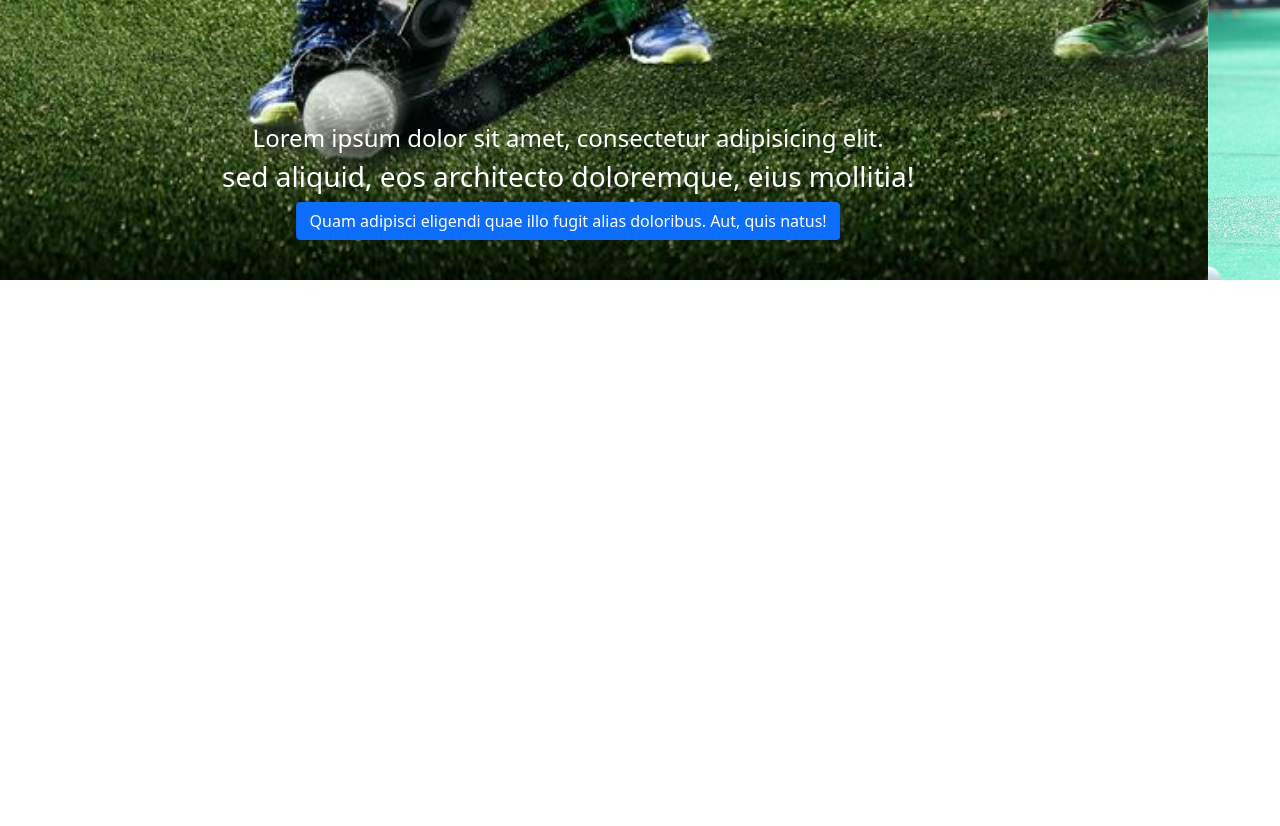
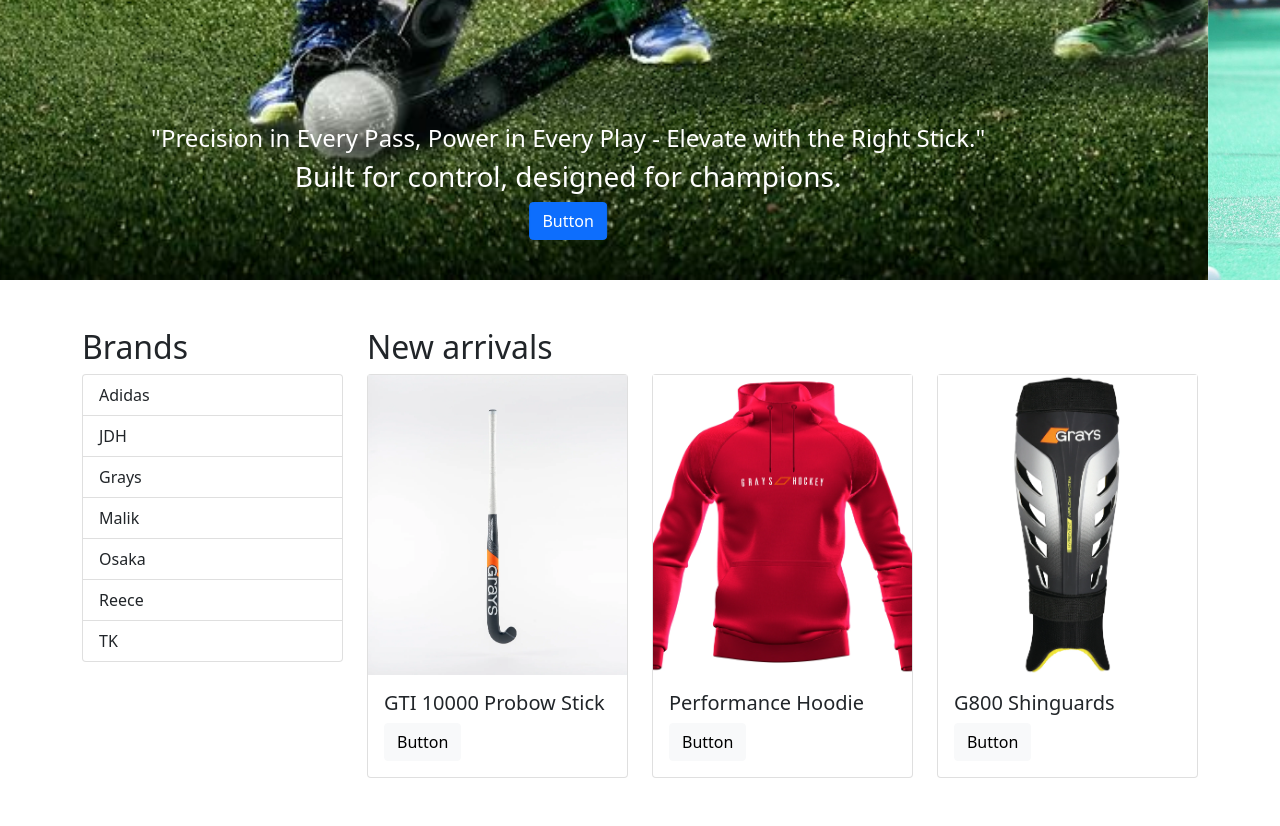
Before and after one commit to kriskensy/WebDev_Bootstrap-exercise, a website: page index.html in a window 1280 px wide. Shown: the part 520-1346 px from the top of the page. Before the commit the page ends 800 px from the top, so only its background shows below. Drawn offline with nearby package versions, Linux system fonts and the light colour scheme.

Commit message:
Add section with 2 columns. Brands and New arrivals

```diff
--- a/index.html
+++ b/index.html
@@ -20,16 +20,19 @@
         <div class="collapse navbar-collapse" id="mobile-menu">
             <ul class="navbar-nav">
                 <li class="dropdown">
-                    <a class="nav-link dropdown-toggle" data-bs-toggle="dropdown" href="#">Lorem ipsum dolor</a>
+                    <a class="nav-link dropdown-toggle" data-bs-toggle="dropdown" href="#">Shop</a>
                     <div class="dropdown-menu">
-                        <a class="dropdown-item" href="#">Quibusdam aliquam</a>
-                        <a class="dropdown-item" href="#">Quibusdam aliquam</a>
-                        <a class="dropdown-item" href="#">Quibusdam aliquam</a>
+                        <a class="dropdown-item" href="#">Sticks</a>
+                        <a class="dropdown-item" href="#">Protection</a>
+                        <a class="dropdown-item" href="#">Bags</a>
+                        <a class="dropdown-item" href="#">Shoes</a>
+                        <a class="dropdown-item" href="#">Balls</a>
+                        <a class="dropdown-item" href="#">Accessories</a>
                     </div>
                 </li>
-                <li><a class="nav-link" href="#">Lorem ipsum dolor</a></li>
-                <li><a class="nav-link" href="#">Lorem ipsum dolor</a></li>
-                <li><a class="nav-link" href="#">Lorem ipsum dolor</a></li>
+                <li><a class="nav-link" href="#">Sticks technology</a></li>
+                <li><a class="nav-link" href="#">Our team</a></li>
+                <li><a class="nav-link" href="#">News</a></li>
             </ul>
             <div class="btn-group ms-auto" role="group" aria-label="Basic example">
                 <button type="button" class="btn btn-success"><i class="fa-solid fa-cart-shopping"></i>Cart</button>
@@ -43,37 +46,38 @@
             <div class="carousel-item active">
                 <img class="w-100" src="images/hockey1.jpg" alt="image">
                 <div class="carousel-caption">
-                    <h4>Lorem ipsum dolor sit amet, consectetur adipisicing elit.</h4>
-                    <h3>sed aliquid, eos architecto doloremque, eius mollitia!</h3>
-                    <a class="btn btn-primary" href="#">Quam adipisci eligendi quae illo fugit alias doloribus. Aut, quis natus!</a>
+                    <h4>"Precision in Every Pass, Power in Every Play - Elevate with the Right Stick."</h4>
+                    <h3>Built for control, designed for champions.</h3>
+                    <a class="btn btn-primary" href="#">Button</a>
                 </div>
             </div>
 
             <div class="carousel-item">
                 <img class="w-100" src="images/hockey2.jpg" alt="image">
                 <div class="carousel-caption">
-                    <h4>Lorem ipsum dolor sit amet, consectetur adipisicing elit.</h4>
-                    <h3>sed aliquid, eos architecto doloremque, eius mollitia!</h3>
-                    <a class="btn btn-primary" href="#">Quam adipisci eligendi quae illo fugit alias doloribus. Aut, quis natus!</a>
+                    <h4>"Unleash Precision. Play with Power. Own the Field."</h4>
+                    <h3>Feel the difference in every swing.</h3>
+                    <a class="btn btn-primary" href="#">Button</a>
                 </div>
             </div>
             <div class="carousel-item">
                 <img class="w-100" src="images/hockey3.jpg" alt="image">
                 <div class="carousel-caption">
-                    <h4>Lorem ipsum dolor sit amet, consectetur adipisicing elit.</h4>
-                    <h3>sed aliquid, eos architecto doloremque, eius mollitia!</h3>
-                    <a class="btn btn-primary" href="#">Quam adipisci eligendi quae illo fugit alias doloribus. Aut, quis natus!</a>
+                    <h4>"Master Your Skills, Rule the Field - Your Game, Your Stick."</h4>
+                    <h3>Crafted to match your drive and ambition.</h3>
+                    <a class="btn btn-primary" href="#">Button</a>
                 </div>
             </div>
             <div class="carousel-item">
                 <img class="w-100" src="images/hockey4.jpg" alt="image">
                 <div class="carousel-caption">
-                    <h4>Lorem ipsum dolor sit amet, consectetur adipisicing elit.</h4>
-                    <h3>sed aliquid, eos architecto doloremque, eius mollitia!</h3>
-                    <a class="btn btn-primary" href="#">Quam adipisci eligendi quae illo fugit alias doloribus. Aut, quis natus!</a>
+                    <h4>"Defend Your Goal, Own the Game - Be Unstoppable."</h4>
+                    <h3>Stand strong, save every shot.</h3>
+                    <a class="btn btn-primary" href="#">Button</a>
                 </div>
             </div>
         </div>
+        <!-- UWAGA PRZEZ ROLE="BUTTON" nie startuje poprawnie NPM RUN WATCH
         <a class="carousel-control-prev" href="#main-slider" role="button" data-bs-slide="prev">
             <span class="carousel-control-prev-icon" aria-hidden="true"></span>
             <span class="visually-hidden">Previous</span>
@@ -82,6 +86,77 @@
             <span class="carousel-control-next-icon" aria-hidden="true"></span>
             <span class="visually-hidden">Next</span>
         </a>
+        -->
+    </div>
+
+    <div class="products py-5">
+        <div class="container">
+            <div class="row">
+
+                <div class="col-3">
+                    <h2>Brands</h2>
+                    <div class="list-group flex-sm-row flex-md-column">
+                        <a class="list-group-item list-group-item-action" href="#">Adidas</a>
+                        <a class="list-group-item list-group-item-action" href="#">JDH</a>
+                        <a class="list-group-item list-group-item-action" href="#">Grays</a>
+                        <a class="list-group-item list-group-item-action" href="#">Malik</a>
+                        <a class="list-group-item list-group-item-action" href="#">Osaka</a>
+                        <a class="list-group-item list-group-item-action" href="#">Reece</a>
+                        <a class="list-group-item list-group-item-action" href="#">TK</a>
+                    </div>
+                </div>
+
+                <div class="col-9">
+                    <h2>New arrivals</h2>
+                    <div class="row">
+                        <div class="col-3 col-sm-6 col-lg-4">
+                            <div class="card">
+                                <div class="card-image">
+                                    <img src="images/grays stick.webp" alt="Hockeystick">
+                                </div>
+                                <div class="card-body">
+                                    <h5>GTI 10000 Probow Stick</h5>
+                                    <a class="btn btn-light">Button</a>
+                                </div>
+                            </div>
+                        </div>
+                        <div class="col-3 col-sm-6 col-lg-4">
+                            <div class="card">
+                                <div class="card-image">
+                                    <img src="images/grays hoodie.webp" alt="Hoodie">
+                                </div>
+                                <div class="card-body">
+                                    <h5>Performance Hoodie</h5>
+                                    <a class="btn btn-light">Button</a>
+                                </div>
+                            </div>
+                        </div>
+                        <div class="col-3 col-sm-6 col-lg-4">
+                            <div class="card">
+                                <div class="card-image">
+                                    <img src="images/grays shinguards.webp" alt="Shinguards">
+                                </div>
+                                <div class="card-body">
+                                    <h5>G800 Shinguards</h5>
+                                    <a class="btn btn-light">Button</a>
+                                </div>
+                            </div>
+                        </div>
+                        <div class="col-3 col-sm-6 col-lg-4 d-lg-none"> <!--class clo-lg-4 unnecessary here-->
+                            <div class="card">
+                                <div class="card-image">
+                                    <img src="images/grays emoji ball.webp" alt="Emoji ball">
+                                </div>
+                                <div class="card-body">
+                                    <h5>Emoji Ball - Geeky</h5>
+                                    <a class="btn btn-light">Button</a>
+                                </div>
+                            </div>
+                        </div>
+                    </div>
+                </div>
+            </div>
+        </div>
     </div>
 
 
--- a/sass/style.scss
+++ b/sass/style.scss
@@ -5,3 +5,8 @@
     height: 100%;
     object-fit: cover;
 }
+.card img{
+    width: 100%;
+    height: 300px;
+    object-fit: cover;
+}
```
Also changed, not shown: css/style.css, images/grays emoji ball.webp (added), images/grays hoodie.webp (added), images/grays shinguards.webp (added), images/grays stick.webp (added), 1 other file.
